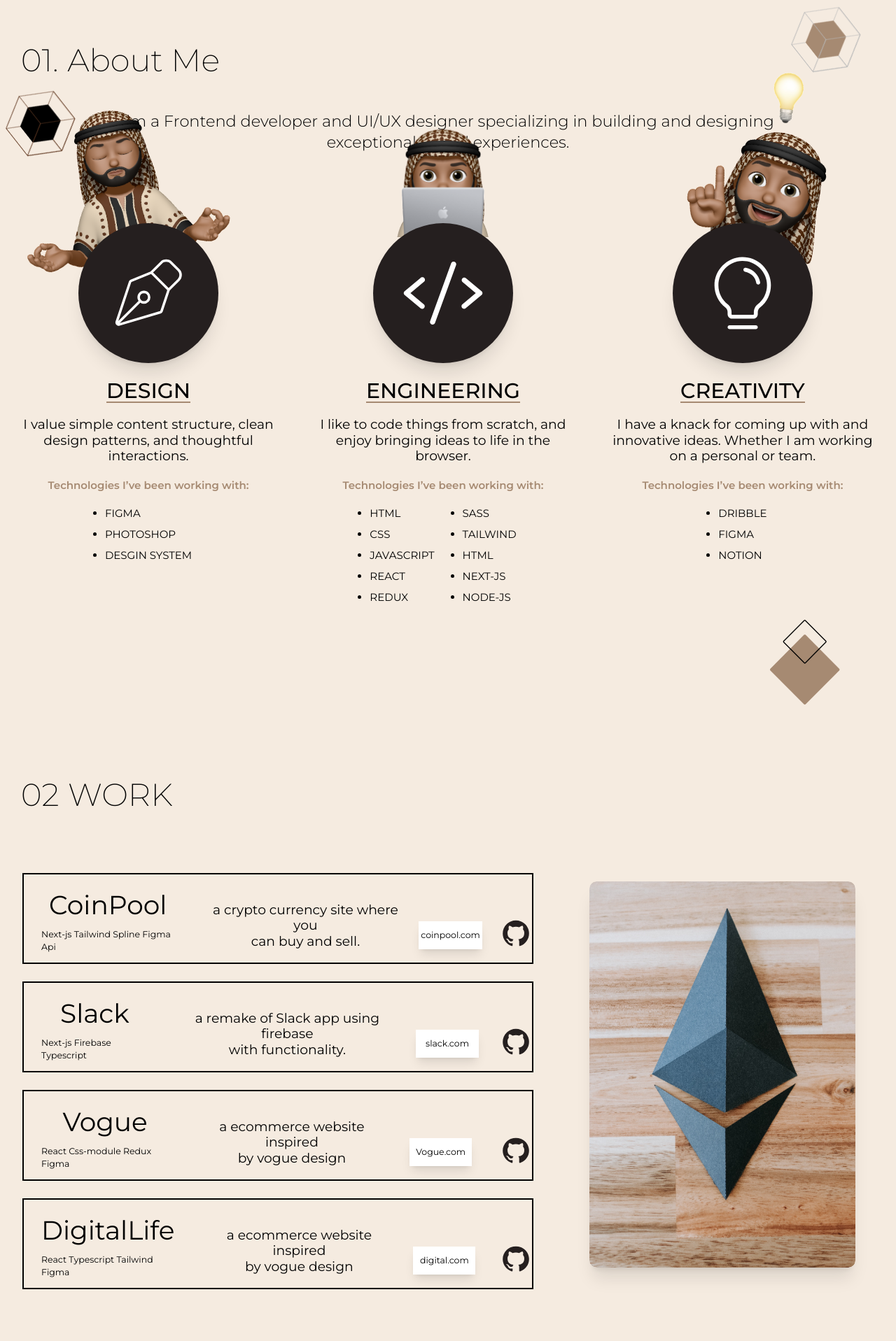
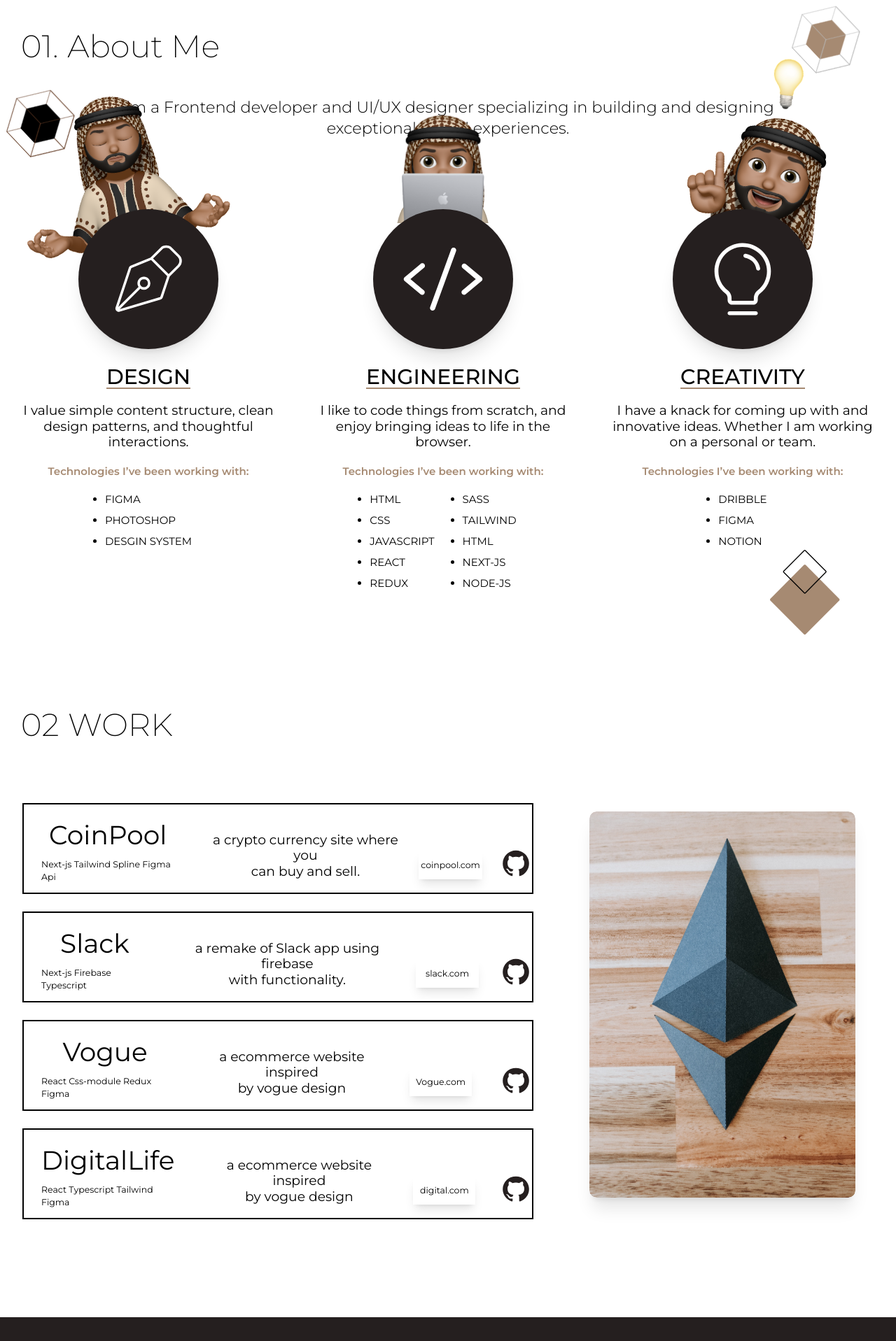
Before and after one commit to eyuel23/Portfolio-v1, a Next.js app: page / in a window 1280 px wide. Shown: the part 880-2797 px from the top of the page at 70% size. Built offline with nearby package versions, Linux system fonts and the light colour scheme.

Commit message:
made some design changes

```diff
--- a/components/About/index.js
+++ b/components/About/index.js
@@ -19,7 +19,7 @@
         delay: 0.5,
         duration: 0.7,
       }}
-      className="bg-brandColor min-h-screen h-[110rem] flex flex-col gap-40 relative pt-40 overflow-hidden"
+      className="bg-white min-h-screen h-[100rem] flex flex-col gap-40 relative pt-32 overflow-hidden"
     >
       <div className="w-[100%] flex flex-col gap-8">
         <Heading span={"01."} heading={"About Me"} />
--- a/components/Contact/index.js
+++ b/components/Contact/index.js
@@ -8,7 +8,7 @@
 import Link from "next/link";
 export default function Contact() {
   return (
-    <footer className="flex flex-col items-center bg-primary text-white gap-10 py-20 relative">
+    <footer className="flex flex-col items-center bg-primary text-white gap-10 py-20 relative overflow-hidden">
       <h1 className="text-8xl font-medium">GET IN TOUCH</h1>
       <div className="border-2 border-white w-3/5 flex flex-col items-center gap-20 rounded-xl h-96 justify-center">
         <h1 className="text-6xl">Want to work together?</h1>
--- a/components/Projects/Project.js
+++ b/components/Projects/Project.js
@@ -155,7 +155,7 @@
       <div className=" relative w-2/5 h-full">
         <AnimatePresence>
           <motion.div
-            initial={{ opacity: 0 }}
+            initial={{ opacity: opacity }}
             animate={{ opacity: opacity }}
             transition={{
               delay: 0.5,
@@ -173,7 +173,7 @@
           </motion.div>
         </AnimatePresence>
         <motion.div
-          initial={{ opacity: 0 }}
+          initial={{ opacity: opacity1 }}
           animate={{ opacity: opacity1 }}
           transition={{
             delay: 0.5,
@@ -190,7 +190,7 @@
           />
         </motion.div>
         <motion.div
-          initial={{ opacity: 0 }}
+          initial={{ opacity: opacity2 }}
           animate={{ opacity: opacity2 }}
           transition={{
             delay: 0.5,
@@ -207,7 +207,7 @@
           />
         </motion.div>
         <motion.div
-          initial={{ opacity: 0 }}
+          initial={{ opacity: opacity3 }}
           animate={{ opacity: opacity3 }}
           transition={{
             delay: 0.5,
--- a/components/Projects/index.js
+++ b/components/Projects/index.js
@@ -14,7 +14,7 @@
         delay: 0.5,
         duration: 0.7,
       }}
-      className="flex flex-col h-[95rem] min-h-screen bg-brandColor gap-24 pt-20"
+      className="flex flex-col h-[95rem] min-h-screen bg-white gap-24 pt-20"
     >
       <Heading span={"02"} heading={"WORK"} />
       <div className=" w-[95%] flex self-center items-center  justify-between">
--- a/styles/globals.css
+++ b/styles/globals.css
@@ -30,7 +30,6 @@
 }
 body {
   box-sizing: border-box;
-  background-color: #f5ebe0;
 }
 
 .resume {
```
